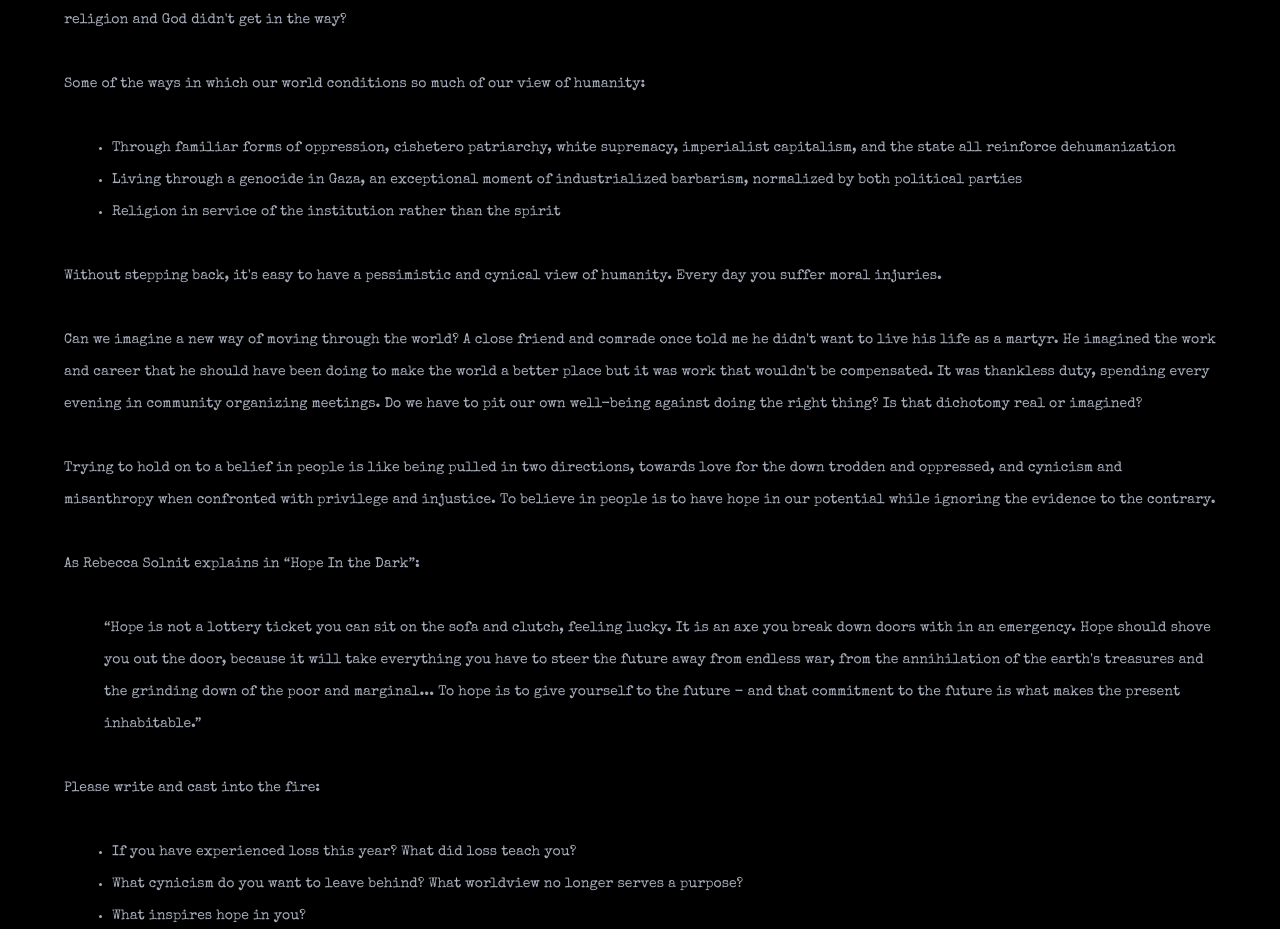
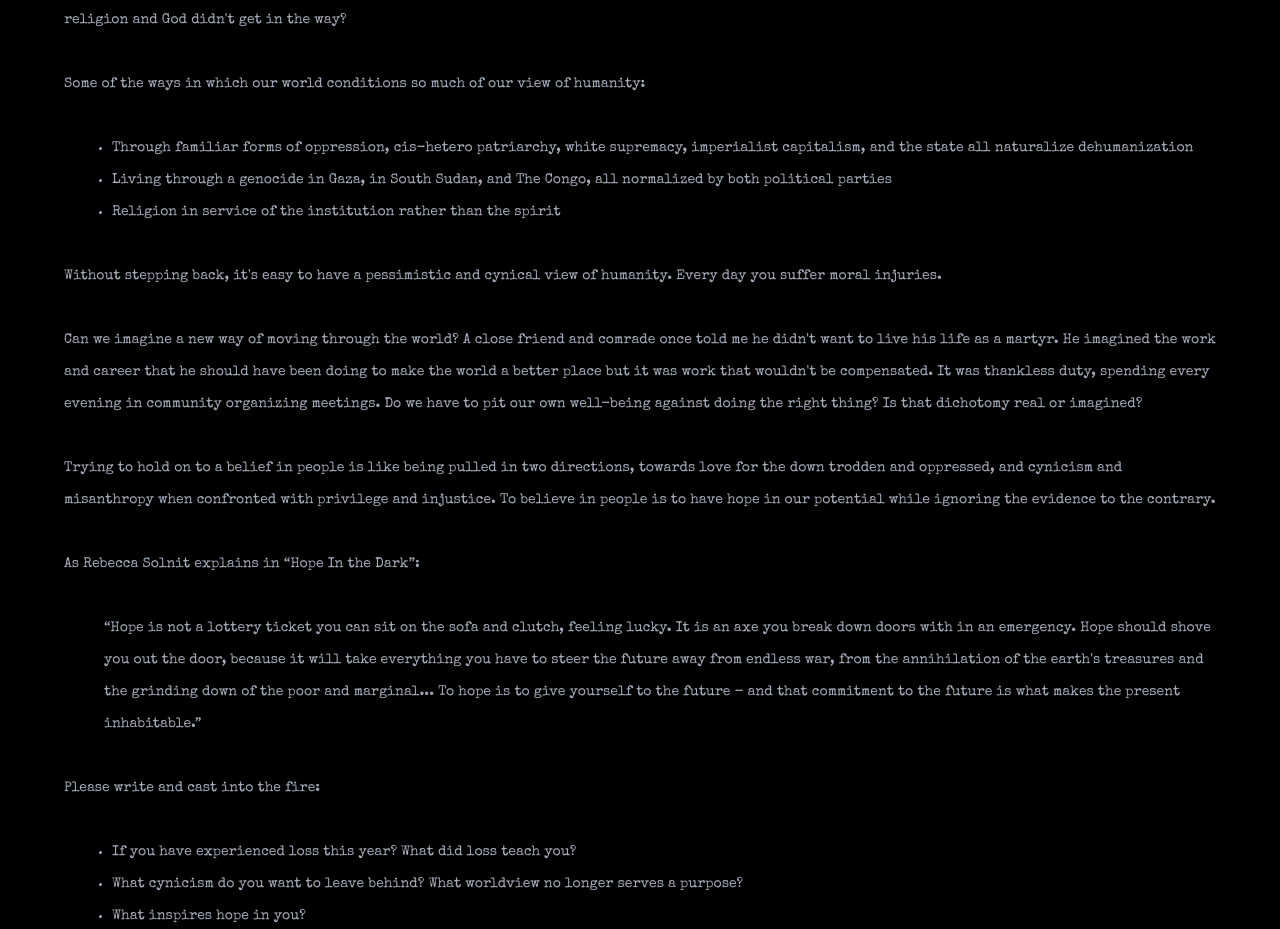
Before and after one commit to cludwell/spokeswheel, a Next.js app: page /worships in a window 1280 px wide. Shown: the part 2440-3369 px from the top of the page. Built offline with nearby package versions, Linux system fonts and the light colour scheme; no server answers.

Commit message:
minor edits and db set up

```diff
--- a/src/app/aboutus/page.jsx
+++ b/src/app/aboutus/page.jsx
@@ -63,7 +63,7 @@ export default function AboutUs() {
       </ul>
       <h2
         className={
-          amatic.className + " mb-6 sm:mb-12 text-4xl sm:text-5xl fade-in"
+          amatic.className + " my-8 sm:mb-12 text-4xl sm:text-5xl fade-in"
         }
       >
         What To Expect
--- a/src/app/plans2026/page.jsx
+++ b/src/app/plans2026/page.jsx
@@ -47,15 +47,16 @@ export default function Plans2026() {
         {`WE'VE RESERVED A SITE! This year we are going to be returning to Camp Seawood. While it isn't as nice as Farnsworth, we felt the benefits of being close to the Boston metro area and the lower price will make it more accessible to much of community. This is a Girl Scout day camp and not an AirBnb, however that doesn't mean that staff won't be doing what we can to make you attendance comfortable and accessible. Please reach out to us about how we might accomodate any disabilities if we are able.`}
       </p>
       <p className="my-8 fade-in">
-        {`Camp Seawood has two main lodges with 7 adirondacks available for rent. Communal sleeping is encouraged in the lodges as the adirondacks are a bit pricey and it makes the conference more afforable for everybody. Additionally, if you have a tent, dispersed camping is available. We will have ear plugs, power strips for charging devices, and other accomodations as well. The adirondacks are cute 3 walled structures, with the remaining side being screened, that have hand washing stations and latrines near by. They can each accomodate about 4 people.`}
+        {`Camp Seawood has two main lodges with 7 adirondacks available for rent. Each lodge has a bunk room on the second floor. This is not an AirBnb, please come prepared as if you are car camping to have the best experience. Communal sleeping is encouraged in the lodges as the adirondacks are a bit pricey, at an additional $60/night, and it makes the conference more afforable for everybody. Maybe there are friends staying in an adirondack you might want stay with? Maybe it's a good way to meet people? Additionally, if you have a tent, dispersed camping is available. We will have ear plugs, power strips for charging devices, inflatable couches, and other accomodations. The adirondacks are cute 3 walled structures, with the remaining side being screened, that have hand washing stations and latrines near by. They can each accomodate about 4 to 6 people.`}
       </p>
       <p className="my-8 fade-in">{`We recommend you think about bringing: `}</p>
-      <ul className="ml-10 list-disc">
+      <ul className="ml-10 list-disc fade-in">
         <li>A sleeping bag, as there will NOT be bedding.</li>
         <li>
           A camping mattress, especially if comfort is often an issue for you.
         </li>
         <li>A towel and shower kit 🚿</li>
+        <li>A headlamp with a red light mode</li>
         <li>
           If you'd like more privacy, bring a tent/tarp for dispersed camping.
         </li>
@@ -76,11 +77,11 @@ export default function Plans2026() {
         }
       >
         The Book Nook 📚
-      </h2>
+      </h2> */}
       <p className="my-8 fade-in">
         {" "}
-        {`We're going to experiment with THE BOOK NOOK. (Stolen from a conference that is sadly no more). Please bring a book that has changed your life and perspective in order to share with everyone at the conference. Politically, spiritually, whatever! We're keeping it open ended!`}
-      </p> */}
+        {`Here are some photos of the first year that we stayed at Camp Seawood to give an idea of what it looks like.`}
+      </p>
       <SwipeCarousel imgs={seawoodImages01} aspect={"aspect-square"}/>
       <h2
         className={
--- a/src/app/worships/page.jsx
+++ b/src/app/worships/page.jsx
@@ -102,9 +102,9 @@ export default function Worships() {
       </p>
 
       <ul className="ml-12 fade-in">
-        <li className="list-disc ">{`Through familiar forms of oppression, cishetero patriarchy, white supremacy, imperialist capitalism, and the state all reinforce dehumanization`}</li>
-        <li className="list-disc ">{`Living through a genocide in Gaza, an exceptional moment of industrialized barbarism, normalized by both political parties`}</li>
-        <li className="list-disc ">{`Religion in service of the institution rather than the spirit`}</li>
+        <li className="list-disc ">{`Through familiar forms of oppression, cis-hetero patriarchy, white supremacy, imperialist capitalism, and the state all naturalize dehumanization`}</li>
+        <li className="list-disc ">{`Living through a genocide in Gaza, in South Sudan, and The Congo, all normalized by both political parties`}</li>
+        <li className="list-disc ">{`Religion in service of the institution rather than the spirit `}</li>
       </ul>
       <p className="my-8 fade-in">
         Without stepping back, it's easy to have a pessimistic and cynical view
```
